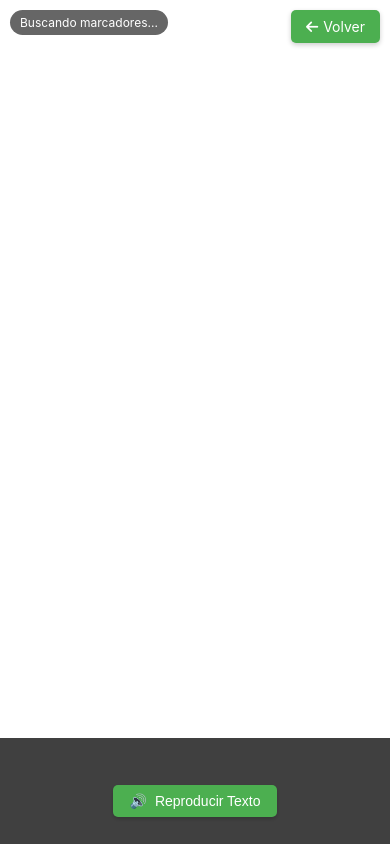
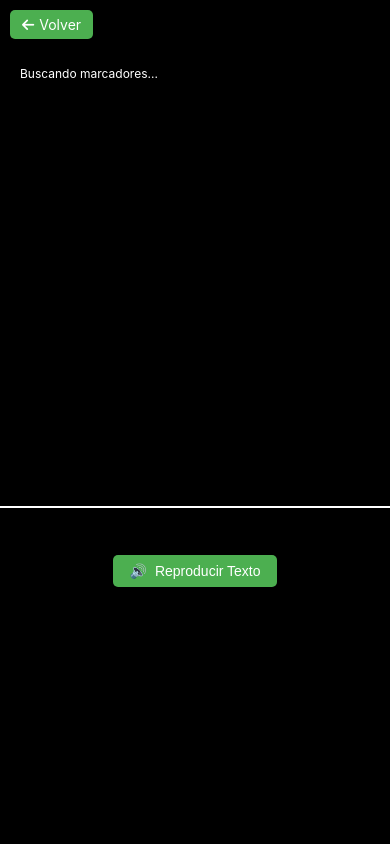
Before and after one commit to JesUr28/UnivAR, a plain HTML site: page ar-viewer.html in a window 390 px wide. Drawn offline with Linux system fonts and the light colour scheme.

Commit message:
Update styles.css

```diff
--- a/styles.css
+++ b/styles.css
@@ -5,23 +5,29 @@
   box-sizing: border-box;
 }
 
+html,
+body {
+  width: 100%;
+  height: 100%;
+  overflow: hidden;
+  position: relative;
+}
+
 body {
   font-family: -apple-system, BlinkMacSystemFont, "Segoe UI", Roboto, Oxygen, Ubuntu, Cantarell, "Open Sans",
     "Helvetica Neue", sans-serif;
-  overflow: hidden;
   touch-action: none;
   -webkit-font-smoothing: antialiased;
   -moz-osx-font-smoothing: grayscale;
+  background-color: #000;
 }
 
 /* Contenedor principal: divide la pantalla en dos partes */
 #container {
   display: flex;
   flex-direction: column;
-  height: 100vh;
-  width: 100vw;
-  margin: 0;
-  overflow: hidden;
+  height: 100%;
+  width: 100%;
   position: relative;
 }
 
@@ -29,7 +35,19 @@ body {
 #model-container {
   flex: 1;
   position: relative;
-  min-height: 60vh;
+  min-height: 60%;
+  max-height: 70%;
+  overflow: hidden;
+}
+
+/* Asegurarse de que la escena AR ocupe todo el espacio disponible */
+a-scene {
+  position: absolute !important;
+  top: 0;
+  left: 0;
+  width: 100% !important;
+  height: 100% !important;
+  z-index: 1;
 }
 
 /* Parte inferior: contiene el texto */
@@ -38,7 +56,8 @@ body {
   background: rgba(0, 0, 0, 0.75);
   color: white;
   padding: 15px;
-  max-height: 40vh;
+  max-height: 40%;
+  min-height: 30%;
   overflow-y: auto;
   font-size: 16px;
   text-align: justify;
@@ -49,6 +68,8 @@ body {
   backdrop-filter: blur(5px);
   -webkit-backdrop-filter: blur(5px);
   transition: all 0.3s ease;
+  z-index: 10;
+  position: relative;
 }
 
 #info-box h2 {
@@ -85,6 +106,7 @@ body {
   gap: 8px;
   transition: background-color 0.2s ease;
   box-shadow: 0 2px 4px rgba(0, 0, 0, 0.2);
+  z-index: 20;
 }
 
 .speak-button:hover {
@@ -97,14 +119,14 @@ body {
 
 /* Indicador de estado */
 #status-indicator {
-  position: absolute;
-  top: 10px;
+  position: fixed;
+  top: 60px;
   left: 10px;
-  background-color: rgba(0, 0, 0, 0.6);
+  background-color: rgba(0, 0, 0, 0.7);
   color: white;
-  padding: 5px 10px;
-  border-radius: 15px;
-  font-size: 12px;
+  padding: 8px 12px;
+  border-radius: 20px;
+  font-size: 14px;
   z-index: 100;
   pointer-events: none;
   transition: opacity 0.5s ease;
@@ -112,14 +134,14 @@ body {
 
 /* Botón de regreso */
 #back-button {
-  position: absolute;
+  position: fixed;
   top: 10px;
-  right: 10px;
+  left: 10px;
   background-color: #4caf50;
   color: white;
   padding: 8px 15px;
   border-radius: 5px;
-  font-size: 14px;
+  font-size: 16px;
   z-index: 1000;
   text-decoration: none;
   display: flex;
@@ -136,17 +158,36 @@ body {
 
 /* Estilos para dispositivos móviles */
 @media (max-width: 768px) {
+  #model-container {
+    min-height: 50%;
+    max-height: 60%;
+  }
+
   #info-box {
+    min-height: 40%;
     padding: 12px;
     font-size: 14px;
   }
 
   #info-box h2 {
     font-size: 1.1rem;
+    margin-top: 5px;
   }
 
   .speak-button {
     padding: 8px 16px;
+    font-size: 14px;
+    margin-top: 5px;
+  }
+
+  #status-indicator {
+    top: 60px;
+    font-size: 12px;
+    padding: 6px 10px;
+  }
+
+  #back-button {
+    padding: 6px 12px;
     font-size: 14px;
   }
 }
```
